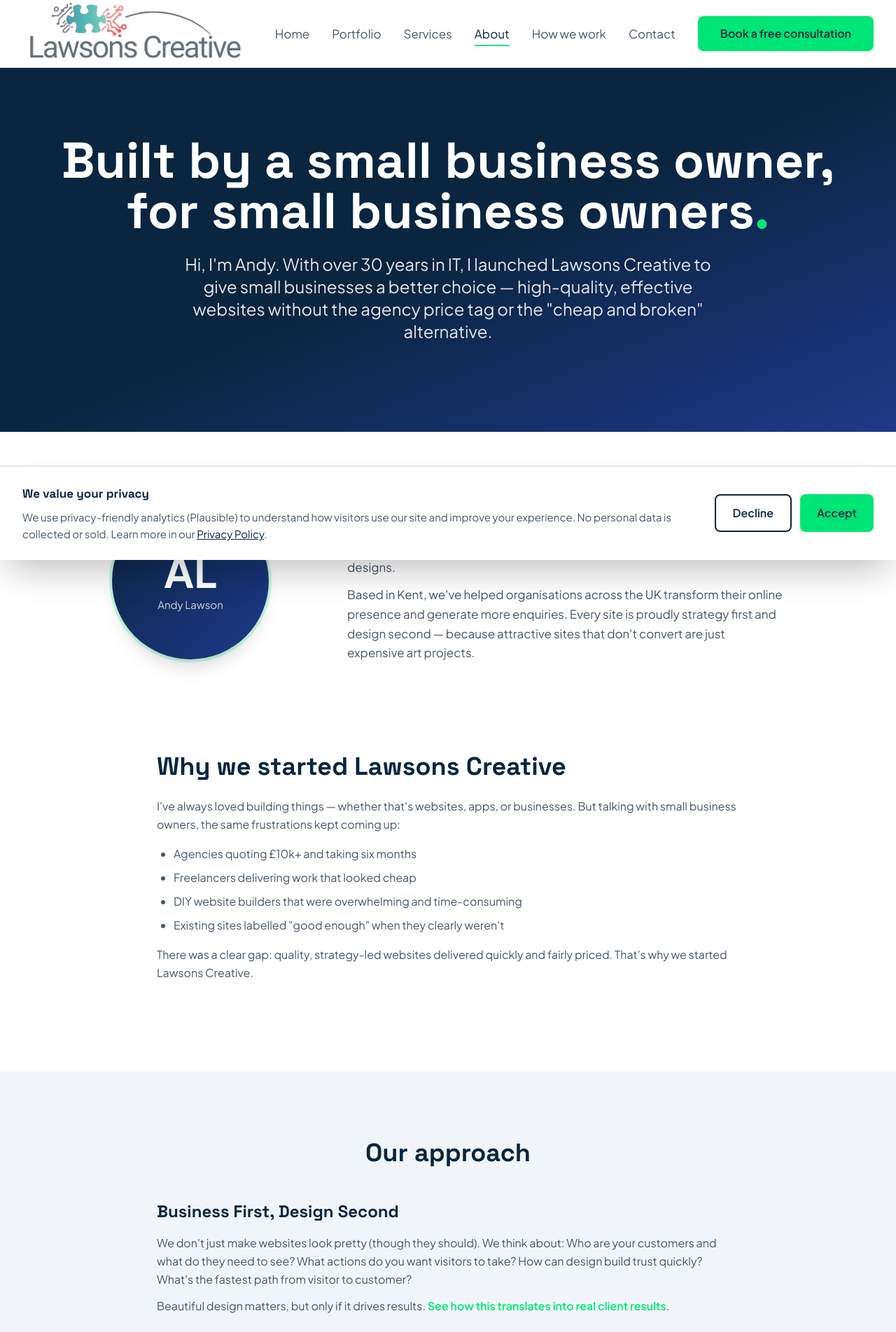
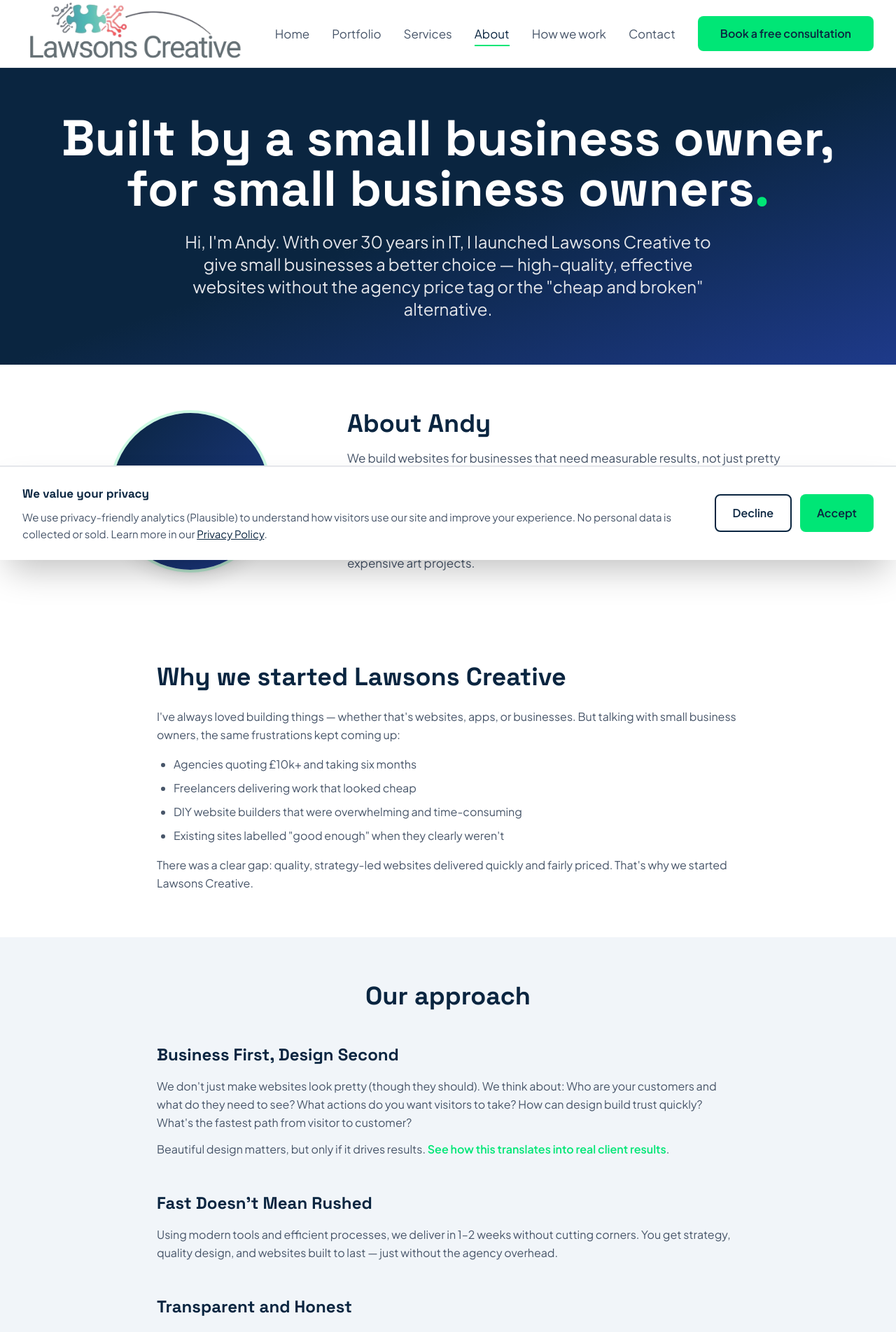
Before and after one commit to lawsonscreative/lawsonscreative-main-site, a Next.js app: page /about in a window 1280 px wide. Shown: the top 1903 px of the page at 70% size. Built offline with nearby package versions, Linux system fonts and the light colour scheme.

Commit message:
fix: Tighten About page section spacing to match other pages
Use section-padding utility class instead of custom padding values.

🤖 Generated with [Claude Code](https://claude.com/claude-code)

Co-Authored-By: Claude <noreply@anthropic.com>

```diff
--- a/app/about/page.tsx
+++ b/app/about/page.tsx
@@ -11,7 +11,7 @@ export default function AboutPage() {
   return (
     <div className="bg-white">
       {/* Hero */}
-      <section className="pt-16 md:pt-20 lg:pt-24 pb-20 md:pb-28 lg:pb-32 bg-gradient-to-br from-navy via-navy to-blue-900 text-white">
+      <section className="section-padding bg-gradient-to-br from-navy via-navy to-blue-900 text-white">
         <div className="container-custom text-center">
           <h1 className="font-heading font-extrabold text-5xl md:text-6xl lg:text-7xl mb-6 text-white">
             Built by a small business owner, for small business owners<span className="text-lime">.</span>
@@ -23,7 +23,7 @@ export default function AboutPage() {
       </section>
 
       {/* Photo + Micro Bio */}
-      <section className="pt-16 md:pt-20 lg:pt-24 pb-12 md:pb-16">
+      <section className="section-padding">
         <div className="container-custom max-w-5xl">
           <div className="grid grid-cols-1 md:grid-cols-3 gap-8 md:gap-12 items-center">
             {/* Photo */}
@@ -56,7 +56,7 @@ export default function AboutPage() {
       </section>
 
       {/* Story */}
-      <section className="pt-12 md:pt-16 pb-20 md:pb-28 lg:pb-32">
+      <section className="section-padding">
         <div className="container-custom max-w-4xl">
           <h2 className="font-heading font-bold text-4xl text-navy mb-6">
             Why we started Lawsons Creative
@@ -79,7 +79,7 @@ export default function AboutPage() {
       </section>
 
       {/* Approach */}
-      <section className="pt-16 md:pt-20 lg:pt-24 pb-20 md:pb-28 lg:pb-32 bg-lightgrey">
+      <section className="section-padding bg-lightgrey">
         <div className="container-custom max-w-4xl">
           <h2 className="font-heading font-bold text-4xl text-navy mb-12 text-center">
             Our approach
@@ -197,7 +197,7 @@ export default function AboutPage() {
 
 
       {/* CTA */}
-      <section className="pt-16 md:pt-20 lg:pt-24 pb-20 md:pb-28 lg:pb-32 bg-white">
+      <section className="section-padding bg-white">
         <div className="container-custom text-center">
           <h2 className="font-heading font-bold text-4xl md:text-5xl mb-6 text-navy">
             Want to work together?
```
